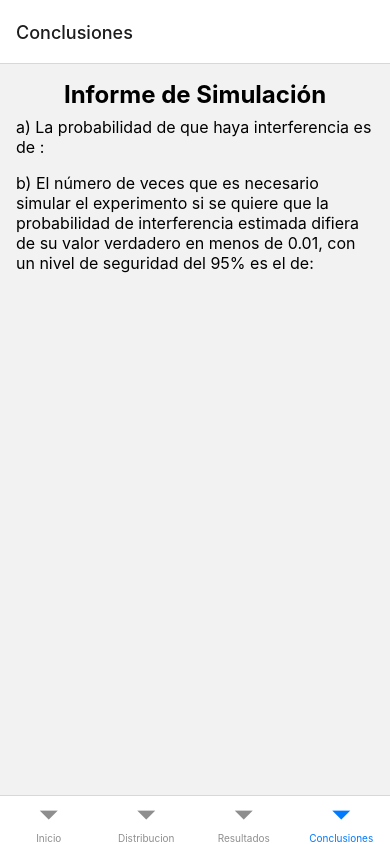
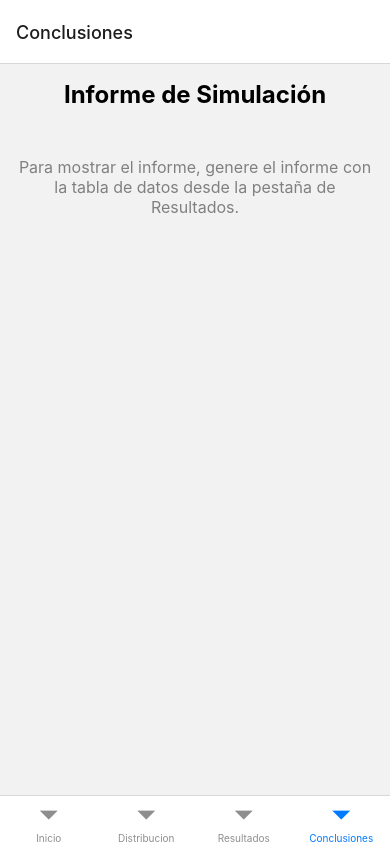
Before and after one commit to kevincalani/tssProcesoIndustria, a React Native app in the folder front/: screen /Conclusiones in a window 390 px wide. Built offline with nearby package versions, Linux system fonts and the light colour scheme.

Commit message:
crenado conclusiones con parametros configurables

```diff
--- a/front/package.json
+++ b/front/package.json
@@ -20,6 +20,7 @@
     "expo-linking": "~5.0.2",
     "expo-router": "^2.0.0",
     "expo-status-bar": "~1.6.0",
+    "jstat": "^1.9.6",
     "react": "18.2.0",
     "react-native": "0.72.6",
     "react-native-dotenv": "^3.4.9",
--- a/front/screens/Conclusiones.js
+++ b/front/screens/Conclusiones.js
@@ -1,15 +1,90 @@
-import React from 'react'
-import { SafeAreaView, View, Text, StyleSheet, Image, Button, ScrollView } from 'react-native'
+import React, {useState, useEffect}from 'react'
+import { SafeAreaView, View, Text, StyleSheet, ScrollView, TextInput } from 'react-native'
+import jstat from 'jstat';
 
-export default function Conclusiones() {
+export default function Conclusiones({route}) {
+  const tableData = route?.params?.tableData || [];
+  const distribucion = route?.params?.distribucion || "";
+  const [nivelSeguridad, setNivelSeguridad] = useState(95);
+  const [valorDif, setValorDif] = useState(0.01);
+  const [cantDatos, setCantDatos]= useState(tableData.length);
+
+  const buscarZ = (area) => {
+    try {
+      const z = (jstat.normal.inv(area, 0, 1)*-1);
+
+      return z.toFixed(2);
+    } catch (error) {
+      console.error('Error al buscar en la tabla de distribución normal:', error);
+      return null;
+    }
+  };
+
+  const porcentajeInterferencia =(tableData) =>{
+    if (tableData.length === 0) {
+      return 0; // Evitar división por cero si no hay datos
+    }
+
+    let contador = 0;
+
+    for (const item of tableData) {
+      if (item.interseccion === 1) {
+        contador++;
+      }
+    }
+
+    return (contador / tableData.length) * 100;
+  };
+
+  const [porcentaje, setPorcentaje]= useState(() => porcentajeInterferencia(tableData));
+
+  useEffect(() => {
+    setCantDatos(tableData.length);
+    setPorcentaje(porcentajeInterferencia(tableData));
+  }, [tableData]);
+
+  const renderCont = () => {
+    if (tableData.length === 0) {
+      return <Text style={styles.noDataText}>Para mostrar el informe, genere el informe con la tabla de datos desde la pestaña de Resultados.</Text>;
+    }
+
+    else {
+      const alpha = (100 - nivelSeguridad) / 100; // Calcula alpha basado en el nivel de seguridad
+      const error = (alpha.toFixed(2)*(Math.sqrt(porcentaje*(100-porcentaje))/valorDif));// Calcula Estimacion del error
+      const cantSimu =(error*error);//calcula la cantidad de simualciones requeridas
+      return (
+        <View>
+        <Text style={styles.subtitle}>a) Utilizando la {distribucion} de un total de {cantDatos} simulaciones se encontro que a probabilidad de que haya interferencia es de {porcentaje}%:</Text>
+
+      <Text style={styles.subtitle}>b) Tomando en cuenta el resultado del inciso A, tenemos que el porcentaje de interferencia es de {porcentaje}</Text>
+      <Text style={styles.subtitle}> Además, considerando que {(100 - porcentaje)} es el porcentaje restante y si el nivel de seguridad es del{' '}
+            <TextInput
+              style={styles.input}
+              keyboardType="numeric"
+              value={nivelSeguridad}
+              onChangeText={(text) => setNivelSeguridad(text)}
+            />%
+             entonces α = {alpha.toFixed(2)} por lo tanto Zα/2= {alpha.toFixed(2)/2}</Text>
+             <Text style={styles.subtitle}>Buscando en la tabla  de distribucion normal Zα/2= {buscarZ(alpha.toFixed(2)/2)}</Text>
+             <Text style={styles.subtitle}>Y teniendo el valor minimo  de diferencia es de:{' '}
+            <TextInput
+              style={styles.input}
+              keyboardType="numeric"
+              value={valorDif}
+              onChangeText={(text) => setValorDif(text)}
+            /></Text>
+      <Text style={styles.subtitle}>Usando la formula de la estimacion del error se tiene: {error.toFixed(5)}</Text>
+      <Text style={styles.subtitle}>Por lo tanto el numero de simualciones a realizar si se quiere que la probabilidad de interferencia estimada difiera de su valor verdadero en menos de {valorDif}, con un nivel de seguridad del {nivelSeguridad}% es el de: {cantSimu.toFixed(1)} veces</Text></View>
+      );
+    }
+  };
+
   return (
     <ScrollView contentContainerStyle={styles.scrollContainer}>
       <View style={styles.container}>
       <Text style={styles.title}>Informe de Simulación</Text>
 
-      <Text style={styles.subtitle}>a) La probabilidad de que haya interferencia es de :</Text>
-
-      <Text style={styles.subtitle}>b) El número de veces que es necesario simular el experimento si se quiere que la probabilidad de interferencia estimada difiera de su valor verdadero en menos de 0.01, con un nivel de seguridad del 95% es el de:</Text>
+      {renderCont()}
 
     </View>
     </ScrollView>
@@ -36,6 +111,7 @@ const styles = StyleSheet.create({
     fontWeight: 'bold',
     marginBottom: 8,
     textAlign: 'center',
+    paddingBottom: 24,
   },
   subtitle: {
     fontSize: 16,
@@ -53,4 +129,19 @@ const styles = StyleSheet.create({
     fontSize: 16,
     fontWeight: 'bold',
   },
+  noDataText: {
+    textAlign: 'center',
+    fontSize: 16,
+    marginVertical: 16,
+    color: 'gray',
+  },
+  input: {
+    height: 20,
+    borderColor: 'gray',
+    borderWidth: 1,
+    width: 30,
+    textAlign: 'center',
+    marginLeft: 5,
+    marginRight: 5,
+  },
 });
--- a/front/screens/TablaResul.js
+++ b/front/screens/TablaResul.js
@@ -1,8 +1,34 @@
 import React, {useState} from 'react'
-import { ScrollView, View, FlatList, Text, StyleSheet } from 'react-native'
+import { ScrollView, View, FlatList, Text, StyleSheet,Button } from 'react-native'
+import { useNavigation } from '@react-navigation/native';
 
-export default function TablaResul({ navigation, route }) {
+export default function TablaResul({ route }) {
   const tableData = route?.params?.tableData || [];
+  const distribucion = route?.params?.distribucion || "";
+  const navigation = useNavigation();
+
+  const renderCont = () => {
+    if (tableData.length === 0) {
+      return <Text style={styles.noDataText}>Para mostrar los datos, primero elija una distribución y complete los datos.</Text>;
+    }
+
+    else {
+      return (
+        <View style={styles.button}>
+        <Button title="Generar Informe De Simulacion" color="#0F52BA" onPress={navegacionPantallas}/>
+        </View>
+
+      );
+    }
+  };
+
+  const navegacionPantallas = async () => {
+    try {
+      navigation.navigate('Conclusiones', { tableData: tableData, distribucion:distribucion });
+    } catch (error) {
+      console.error("Error al generar datos:", error);
+    }
+  };
 
   return (
     <ScrollView>
@@ -28,11 +54,13 @@ export default function TablaResul({ navigation, route }) {
               <Text style={styles.headerText}>Interseccion</Text>
             </View>
           )}
+          ListFooterComponent={renderCont}
         />
       </View>
     </ScrollView>
-  )
+  );
 }
+
 const styles = StyleSheet.create({
   container: {
     flex: 1,
@@ -69,4 +97,21 @@ const styles = StyleSheet.create({
     fontWeight: 'bold',
     textAlign: 'center',
   },
+  noDataText: {
+    textAlign: 'center',
+    fontSize: 16,
+    marginVertical: 16,
+    color: 'gray',
+  },
+  button: {
+    paddingTop: 16,
+    alignItems: "center",
+    justifyContent: "center",
+    rowGap: 30,
+  },
+  buttonText: {
+    color: 'white',
+    fontSize: 16,
+    fontWeight: 'bold',
+  },
 });
```
Also changed, not shown: 1 other file (tests, documents, lock files or other folders). Lines whose indentation alone changed are shown as unchanged.
